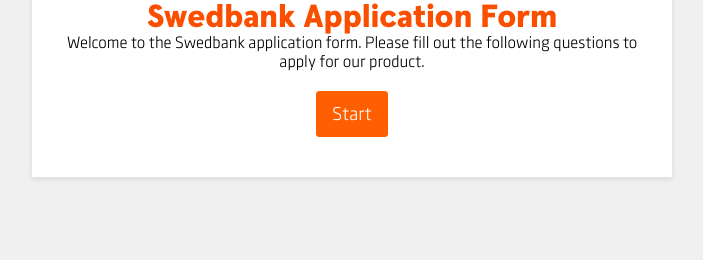
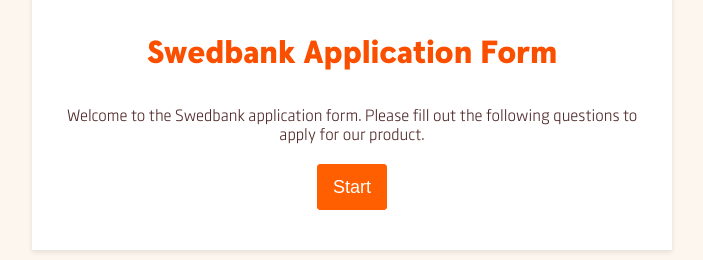
Before and after one commit to TauriRu/swed-assignment, a plain HTML site: page index.html in a window 1280 px wide. Shown: the part 323-583 px from the top of the page, without its empty margins (288-991 px from the left). Drawn offline with Linux system fonts and the light colour scheme; files whose address does not match are found by name; a web font is replaced by a local one.

Commit message:
fix body background color

```diff
--- a/css/styles.css
+++ b/css/styles.css
@@ -66,19 +66,23 @@
   --body-font: 'SwedbankSans-Regular', sans-serif;
 }
 
-body, h1, h2, p, ul, li {
+body{
     margin: 0;
     padding: 0;
-
   }
   h1, h2, h3{
     font-family: var(--primary-header-bold);
   }
 
-  body {
-    font-family: var( --body-font);
-    background-color: #f0f0f0;
-  }
+  body{
+    color: var(--ui-color-bark);
+    background-color: var(--ui-color-apricot);
+    position: relative;
+    font-family: var(--body-font);
+    -webkit-font-smoothing: antialiased;
+    -moz-osx-font-smoothing: grayscale;
+    -webkit-tap-highlight-color: rgba(254,236,190,.5);
+}
 
   .container {
     max-width: 600px;
@@ -94,8 +98,10 @@
 
   h1 {
     color: var(--ui-color-orange-text);
-    font: 32px/1 var(--primary-header-black);
+    font-size: 32px
     margin: 0;
+    font-family: var(--primary-header-bold);
+    padding: 10px;
   }
 
   .intro, #questions, #summary {
@@ -121,7 +127,7 @@
     box-sizing: border-box;
     text-align: center;
     padding: 13px 15px;
-    font: 18px/1 var(--body-font);
+    font-size: 18px;
   }
 
   button:hover {
```
